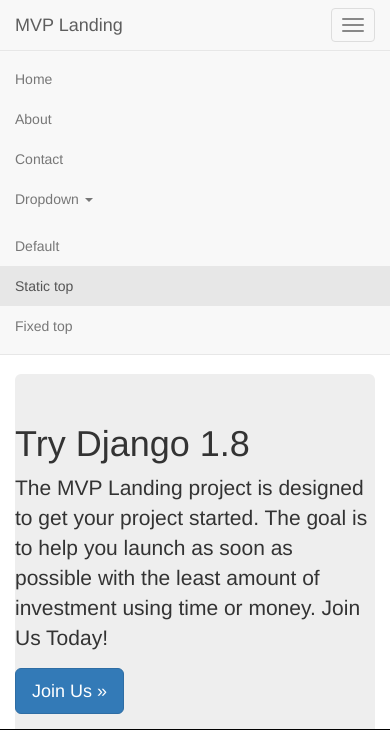
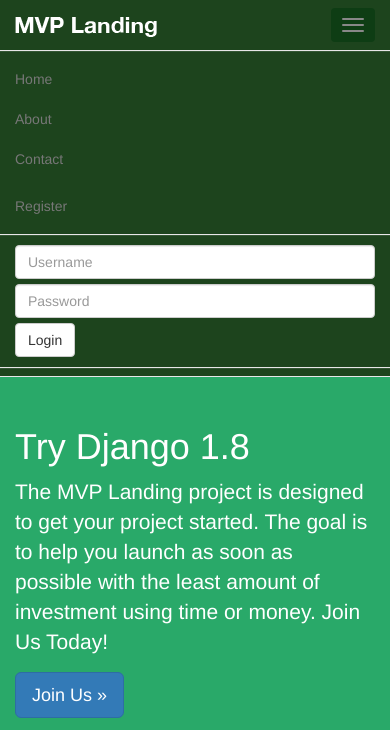
Before and after one commit to ellenzinc/TryDjango_cfe_proj, a Django app: page / in a window 390 px wide, after a click on "Toggle navigation"; the page is wider, and only the part inside the window is pictured. Shown: the top 730 px of that part. Run offline with Django 3.2, Linux system fonts and the light colour scheme; some libraries are stand-ins or nearby versions.

Commit message:
get the code running

```diff
--- a/src/newsletter/views.py
+++ b/src/newsletter/views.py
@@ -4,10 +4,11 @@
 
 
 from .forms import ContactForm, SignUpForm
+from .models import SignUp
 
 # Create your views here.
 def home(request):
-	title = 'Welcome'
+	title = 'Sign Up Now'
 	#if request.user.is_authenticated():
 	#	title = "My Title %s" %(request.user)
 	#add a form
@@ -36,6 +37,19 @@
 		#print instance.timestamp
 		context = {
 			"title": "Thank you"
+		}
+
+	if request.user.is_authenticated() and request.user.is_staff:
+		# i = 1
+		# for instance in SignUp.objects.all():
+		# 	print(i)
+		# 	print(instance.full_name)
+		# 	i += 1
+		queryset = SignUp.objects.all().order_by('-timestamp')
+		#.filter(full_name__icontains="justin")
+		# print(SignUp.objects.all().order_by('-timestamp').filter(full_name__icontains="justin").count())
+		context = {
+		 	"queryset": queryset
 		}
 
 	return render(request, "home.html", context)
--- a/src/static_in_pro/our_static/css/navbar-static-top.css
+++ b/src/static_in_pro/our_static/css/navbar-static-top.css
@@ -1,7 +1,36 @@
 body {
-  min-height: 2000px;
+  min-height: 1000px;
 }
 
 .navbar-static-top {
   margin-bottom: 19px;
+  background-color: #1D441D;
 }
+
+
+.navbar-default .navbar-brand {
+	color: #FFF;
+}
+
+
+.navbar-default .navbar-brand:hover{
+	color: #777;
+}
+
+.navbar-default .navbar-nav>li>a:hover {
+	color: #999;
+}
+
+.navbar-default .navbar-toggle {
+	border-color: transparent !important;
+}
+
+
+.navbar-toggle:hover{
+	background-color: #1A5F23 !important;
+}
+
+.navbar-toggle {
+	background-color: #0E3D14 !important;
+	color: white;
+}
--- a/src/templates/base.html
+++ b/src/templates/base.html
@@ -15,6 +15,7 @@
     <title>{% block head_title %} MVP Landing{% endblock %} </title>
     {% include "head_css.html" %}
 
+
     <style>
         {% block style %}
 
@@ -26,18 +27,20 @@
   <body>
   {% include 'navbar.html' %}
 
+  {% block jumbotron %}
+  {% endblock %}
+  <div class="container">
 
-  <div class="container">
-    {% block jumbotron %}
       <!-- Main component for a primary marketing message or call to action -->
 
-    {% endblock %}
+
 
 
     {% block content %}
 
     {% endblock %}
   </div>
+
   {% include "javascript.html" %}
 
 
--- a/src/templates/head_css.html
+++ b/src/templates/head_css.html
@@ -1,6 +1,7 @@
  {% load staticfiles %}
    <!-- Bootstrap core CSS -->
     <!-- <link href="../../dist/css/bootstrap.min.css" rel="stylesheet"> -->
+    <link rel="stylesheet" href="https://maxcdn.bootstrapcdn.com/font-awesome/4.4.0/css/font-awesome.min.css">
     <link href="{% static 'css/bootstrap.min.css' %}" rel="stylesheet">
     <!--<img src="{% static "my_app/myexample.jpg" %}" alt="My image"/>-->
 
--- a/src/templates/home.html
+++ b/src/templates/home.html
@@ -1,24 +1,34 @@
 
 {% extends "base.html" %}
 {% load crispy_forms_tags %}
-
+{% load staticfiles %}
 
 
 {% block head_title %} Welcome |{{block.super}}{% endblock %}
 
 <style>
 {% block style %}
+.navbar-static-top {
+	margin-bottom: 0px !important;
+}
 
+.jumbotron {
+	background-color: #29A969;
+	color:#FFFFFF;
+}
 
 {% endblock %}
 </style>
 
 
 
-
  {% block jumbotron %}
 
+{% if request.user.is_authenticated %}
+
+{% else %}
  <div class="jumbotron">
+ 	<div class="container">
  <div class="row">
     <div class='col-sm-6'>
         <h1>Try Django 1.8</h1>
@@ -28,13 +38,33 @@
         </p>
     </div>
 
-    <div class='col-sm-6' style="background-color:black;height:300px;"></div>
+    <div class='col-sm-6'>
+    	<iframe width="560" height="315" src="https://www.youtube.com/embed/2uLYO1LUf6Q" frameborder="0" allowfullscreen></iframe>
+    </div>
 </div>
 </div>
+</div>
+
+{% endif %}
 {% endblock %}
 
 
 {% block content %}
+
+{% if request.user.is_authenticated %}
+
+<h1> You are logged in!</h1>
+	{% if queryset %}
+	<h2> Welcome Staff </h2>
+	<table class='table'>
+		{% for instance in queryset %}
+			<tr><td> {{ forloop.counter }} </td> <td >{{ instance.email }}</td>  <td>{{ instance.full_name }} </td> <td>{{ instance.timestamp | timesince }} </td>  </tr>
+		{% endfor %}
+	</table>
+	{% endif %}
+
+{% else %}
+
 <div class = "row">
 	<div class="col-sm-3 pull-right">
 		<p class='lead text-align-center'> {{ title }}</p>
@@ -49,14 +79,31 @@
 	</div>
 
 	<div class='col-sm-3'>
-		<p class='lead text-align-center'>Built with Django &amp; Bootstrap</p>
+		<p class='lead text-align-center'>Django &amp; Bootstrap</p>
+		<img src = '{% static "img/beach1.jpg" %}' class='img-responsive' />
 	</div>
 	<div class='col-sm-3'>
-		<p class='lead text-align-center'>Created for Starters of all kinds. </p>
+		<p class='lead text-align-center'>Created for Starters
+			<br/>
+			<span class ='fa-stack fa-5x'>
+				<i class='fa fa-bolt fa-stack-1x'></i>
+				<i class='fa fa-comment-o fa-stack-2x'></i>
+			</span>
+		</p>
+
 	</div>
 	<div class='col-sm-3'>
-		<p class='lead text-align-center'>Always Open Source.</p>
+		<p class='lead text-align-center'>Always Open Source.
+		<br/><br/>
+
+	<span class="fa-stack fa-lg fa-5x">
+  	<i class="fa fa-circle-o-notch fa-stack-2x"></i>
+  	<i class="fa fa-github fa-stack-1x"></i>
+	</span>
+	</p>
 	</div>
 
 </div>
+
+{% endif %}
 {% endblock %}
--- a/src/templates/navbar.html
+++ b/src/templates/navbar.html
@@ -1,3 +1,5 @@
+{% load staticfiles %}
+
 <nav class="navbar navbar-default navbar-static-top">
       <div class="container">
         <div class="navbar-header">
@@ -7,14 +9,14 @@
             <span class="icon-bar"></span>
             <span class="icon-bar"></span>
           </button>
-          <a class="navbar-brand" href="#">MVP Landing</a>
+          <a class="navbar-brand" href="{% url 'home' %}"><img src="{% static 'img/mvp_landing_logo.png' %}"> </img></a>
         </div>
         <div id="navbar" class="navbar-collapse collapse">
           <ul class="nav navbar-nav">
             <li><a href="{% url 'home' %}">Home</a></li>
             <li><a href="{% url 'about' %}">About</a></li>
             <li><a href="{% url 'contact' %}">Contact</a></li>
-            <li class="dropdown">
+<!--             <li class="dropdown">
               <a href="#" class="dropdown-toggle" data-toggle="dropdown" role="button" aria-haspopup="true" aria-expanded="false">Dropdown <span class="caret"></span></a>
               <ul class="dropdown-menu">
                 <li><a href="#">Action</a></li>
@@ -25,13 +27,30 @@
                 <li><a href="#">Separated link</a></li>
                 <li><a href="#">One more separated link</a></li>
               </ul>
-            </li>
+            </li> -->
           </ul>
+
+
           <ul class="nav navbar-nav navbar-right">
-            <li><a href="../navbar/">Default</a></li>
-            <li class="active"><a href="./">Static top <span class="sr-only">(current)</span></a></li>
-            <li><a href="../navbar-fixed-top/">Fixed top</a></li>
+          {% if request.user.is_authenticated %}
+            <li><a href="{% url 'auth_logout' %}">Logout</a></li>
+          {% else %}
+            <li><a href="{% url 'registration_register' %}">Register</a></li>
+          {% endif %}
           </ul>
+
+          {% if not request.user.is_authenticated and not "/accounts/login" in request.get_full_path  %}
+          <form class='navbar-form navbar-right' method='POST' action='{% url "auth_login" %}'>{% csrf_token %}
+              <div class='form-group'>
+                  <input type='text' class='form-control' name='username', placeholder='Username' />
+              </div>
+              <div class='form-group'>
+                  <input type='password' class='form-control' name='password', placeholder='Password' />
+              </div>
+              <button type='submit' class='btn btn-default'>Login</button>
+          </form>
+          {% endif %}
+<!--             <li><a href="../navbar-fixed-top/">Fixed top</a></li> -->
         </div><!--/.nav-collapse -->
       </div>
     </nav>
```
Also changed, not shown: src/templates/about.html (added, +11 -0 lines), src/db.sqlite3, src/static_in_pro/our_static/img/beach1.jpg (added), src/static_in_pro/our_static/img/marketing1.jpg (added), src/static_in_pro/our_static/img/mvp_landing_logo.png (added), 6 other files.
